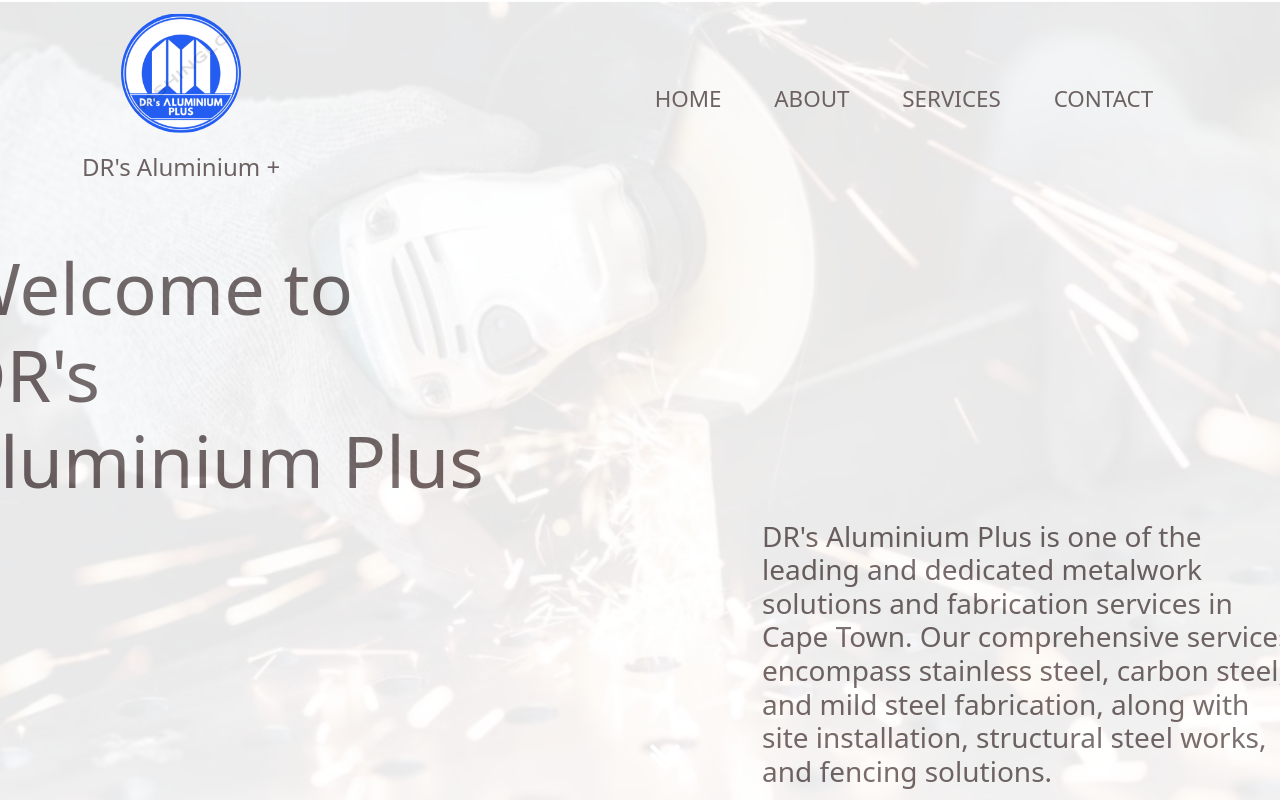
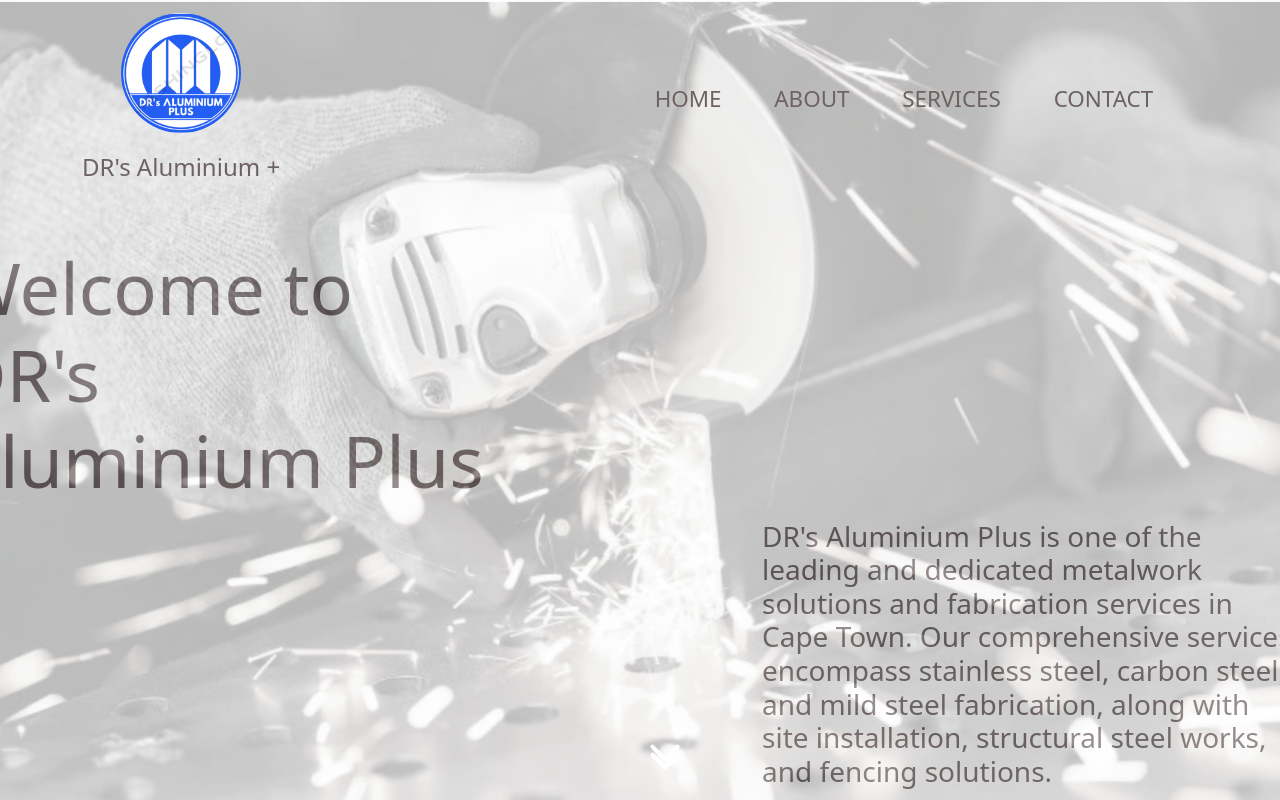
Before and after one commit to xolandaliso/react-app, a React (Create React App) app: page / in a window 1280 px wide. Shown: the top 800 px of the page. Built offline with nearby package versions, Linux system fonts and the light colour scheme.

Commit message:
roses are red, this is a commit

```diff
--- a/src/components/css/landingpage.css
+++ b/src/components/css/landingpage.css
@@ -17,8 +17,8 @@
   z-index: 1;
   background-size: cover;
   background-position: center;
-  filter: grayscale(30%);
-  opacity: 0.1;
+  filter: grayscale(90%);
+  opacity: 0.3;
   background-blend-mode: darken;
 }
 
```
